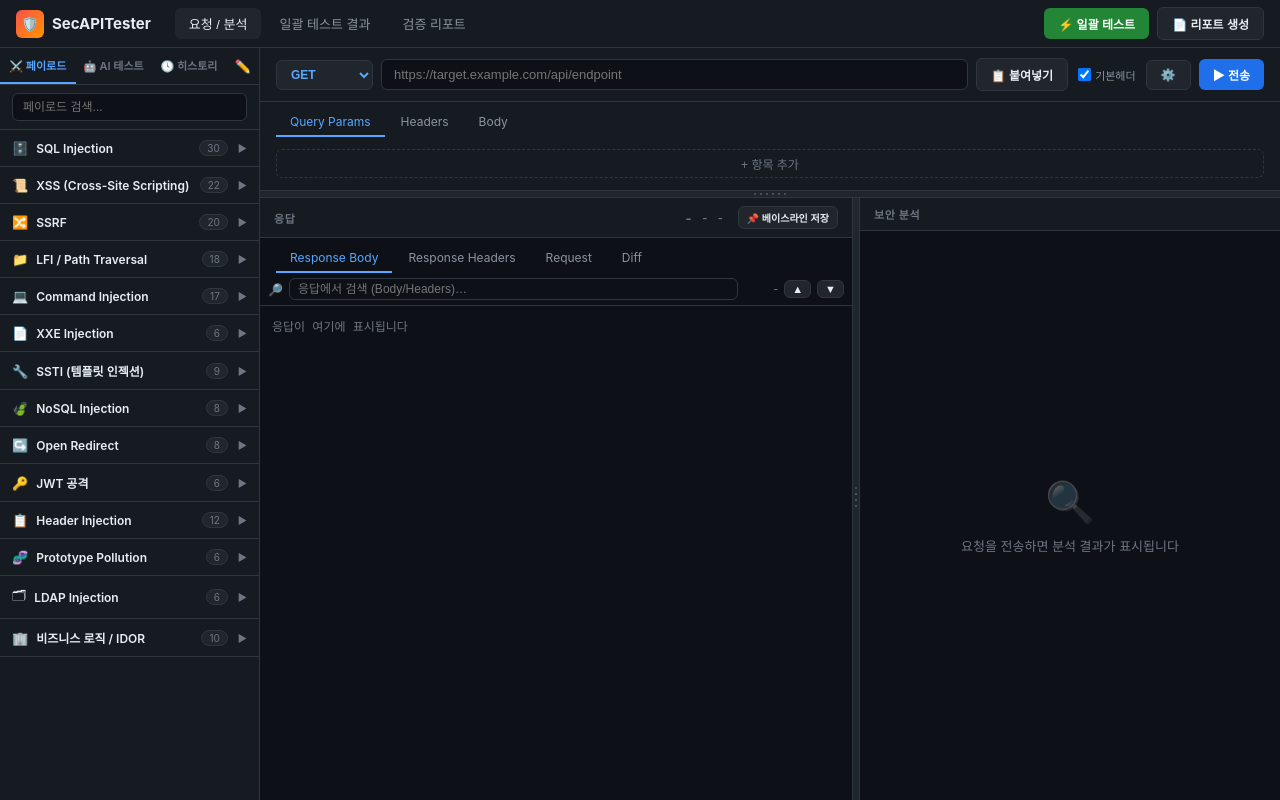
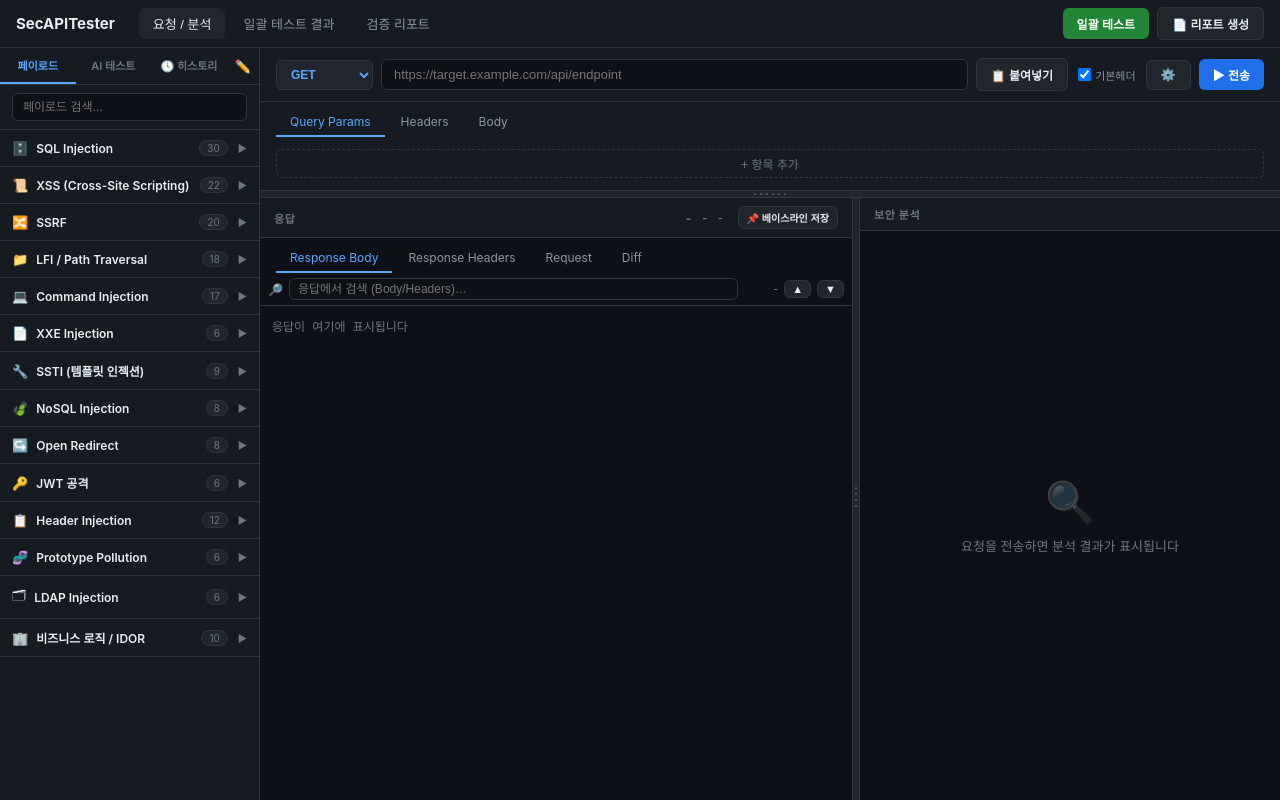
Before and after one commit to leesihyeon1/EventProbe, a FastAPI app: page / in a window 1280 px wide. Run offline with FastAPI, Linux system fonts and the light colour scheme.

Commit message:
style(ui): 상단 로고·사이드바 탭·AI/일괄 테스트 버튼 아이콘 제거
- SecAPITester 로고 🛡️ 제거
- 페이로드/AI 테스트 탭 이모지 제거
- AI 후보 생성 / AI 후보 버튼 이모지 제거
- 일괄 테스트 관련 번개(⚡) 4곳 제거(버튼/모달 제목/단일 타겟 탭/테스트 시작)

Co-Authored-By: Claude Opus 4.8 <noreply@anthropic.com>

```diff
--- a/frontend/templates/index.html
+++ b/frontend/templates/index.html
@@ -11,7 +11,6 @@
 <!-- ══════════════════════════════════ TOPBAR ══════════════════════════════════ -->
 <div class="topbar">
   <div class="topbar-logo">
-    <div class="logo-icon">🛡️</div>
     <span>SecAPITester</span>
   </div>
 
@@ -22,7 +21,7 @@
   </div>
 
   <div class="topbar-actions">
-    <button class="btn btn-success" onclick="openBulkModal()">⚡ 일괄 테스트</button>
+    <button class="btn btn-success" onclick="openBulkModal()">일괄 테스트</button>
     <button class="btn btn-secondary" onclick="generateReport()">📄 리포트 생성</button>
   </div>
 </div>
@@ -35,8 +34,8 @@
 
     <!-- 사이드바 탭 전환 -->
     <div class="sidebar-tab-bar">
-      <div class="sidebar-tab active" data-stab="payloads" onclick="switchSidebarTab('payloads')">⚔️ 페이로드</div>
-      <div class="sidebar-tab" data-stab="aitest" onclick="switchSidebarTab('aitest')">🤖 AI 테스트</div>
+      <div class="sidebar-tab active" data-stab="payloads" onclick="switchSidebarTab('payloads')">페이로드</div>
+      <div class="sidebar-tab" data-stab="aitest" onclick="switchSidebarTab('aitest')">AI 테스트</div>
       <div class="sidebar-tab" data-stab="history" onclick="switchSidebarTab('history')">🕓 히스토리</div>
       <button class="sidebar-edit-btn" onclick="event.stopPropagation();openCustomModal()" title="커스텀 페이로드 편집">✏️</button>
     </div>
@@ -61,7 +60,7 @@
           현재 요청을 AI가 인식해 관련 페이로드 후보를 만듭니다.
           <b>호스트·인증·쿠키는 제외</b>하고 요청 정보만 전송합니다.
         </div>
-        <button class="btn btn-primary" style="font-size:12px;padding:6px" onclick="generateAiCandidates()">🤖 AI 후보 생성</button>
+        <button class="btn btn-primary" style="font-size:12px;padding:6px" onclick="generateAiCandidates()">AI 후보 생성</button>
         <div id="aiSuggestMeta" style="font-size:11px;color:var(--accent)"></div>
         <div class="sidebar-scroll" id="aiCandidateList" style="flex:1;min-height:0">
           <div class="empty-state" style="padding:20px">
@@ -111,7 +110,7 @@
         <span>기본헤더</span>
       </label>
       <button class="btn btn-secondary" onclick="openHeaderProfileModal()" title="기본 헤더 프로파일 편집" style="white-space:nowrap">⚙️</button>
-      <button id="aiSuggestBtn" class="btn btn-secondary" onclick="generateAiCandidates()" title="현재 요청을 AI가 인식해 페이로드 후보 생성 (호스트·인증 제외)" style="white-space:nowrap;display:none">🤖 AI 후보</button>
+      <button id="aiSuggestBtn" class="btn btn-secondary" onclick="generateAiCandidates()" title="현재 요청을 AI가 인식해 페이로드 후보 생성 (호스트·인증 제외)" style="white-space:nowrap;display:none">AI 후보</button>
       <button id="sendBtn" class="btn btn-primary" onclick="sendRequest()">▶ 전송</button>
     </div>
 
@@ -379,13 +378,13 @@
 <div class="modal-overlay hidden" id="bulkModal">
   <div class="modal" style="width:720px">
     <div class="modal-header">
-      <h2>⚡ 일괄 테스트</h2>
+      <h2>일괄 테스트</h2>
       <button class="btn btn-secondary" onclick="closeBulkModal()">✕ 닫기</button>
     </div>
 
     <!-- 모달 내부 탭 -->
     <div style="display:flex;border-bottom:1px solid var(--border);background:var(--bg-tertiary)">
-      <div class="modal-tab active" data-mtab="single" onclick="switchModalTab('single')" style="padding:10px 20px;cursor:pointer;font-size:12px;font-weight:600;color:var(--text-muted);border-bottom:2px solid transparent">⚡ 단일 타겟</div>
+      <div class="modal-tab active" data-mtab="single" onclick="switchModalTab('single')" style="padding:10px 20px;cursor:pointer;font-size:12px;font-weight:600;color:var(--text-muted);border-bottom:2px solid transparent">단일 타겟</div>
       <div class="modal-tab" data-mtab="multi" onclick="switchModalTab('multi')" style="padding:10px 20px;cursor:pointer;font-size:12px;font-weight:600;color:var(--text-muted);border-bottom:2px solid transparent">🎯 다중 타겟</div>
       <div class="modal-tab" data-mtab="portscan" onclick="switchModalTab('portscan')" style="padding:10px 20px;cursor:pointer;font-size:12px;font-weight:600;color:var(--text-muted);border-bottom:2px solid transparent">🔌 포트 스캔</div>
     </div>
@@ -434,7 +433,7 @@
       </div>
       <div class="modal-footer">
         <button class="btn btn-secondary" onclick="closeBulkModal()">취소</button>
-        <button class="btn btn-danger" onclick="runBulkTest()">⚡ 테스트 시작</button>
+        <button class="btn btn-danger" onclick="runBulkTest()">테스트 시작</button>
       </div>
     </div>
 
```
